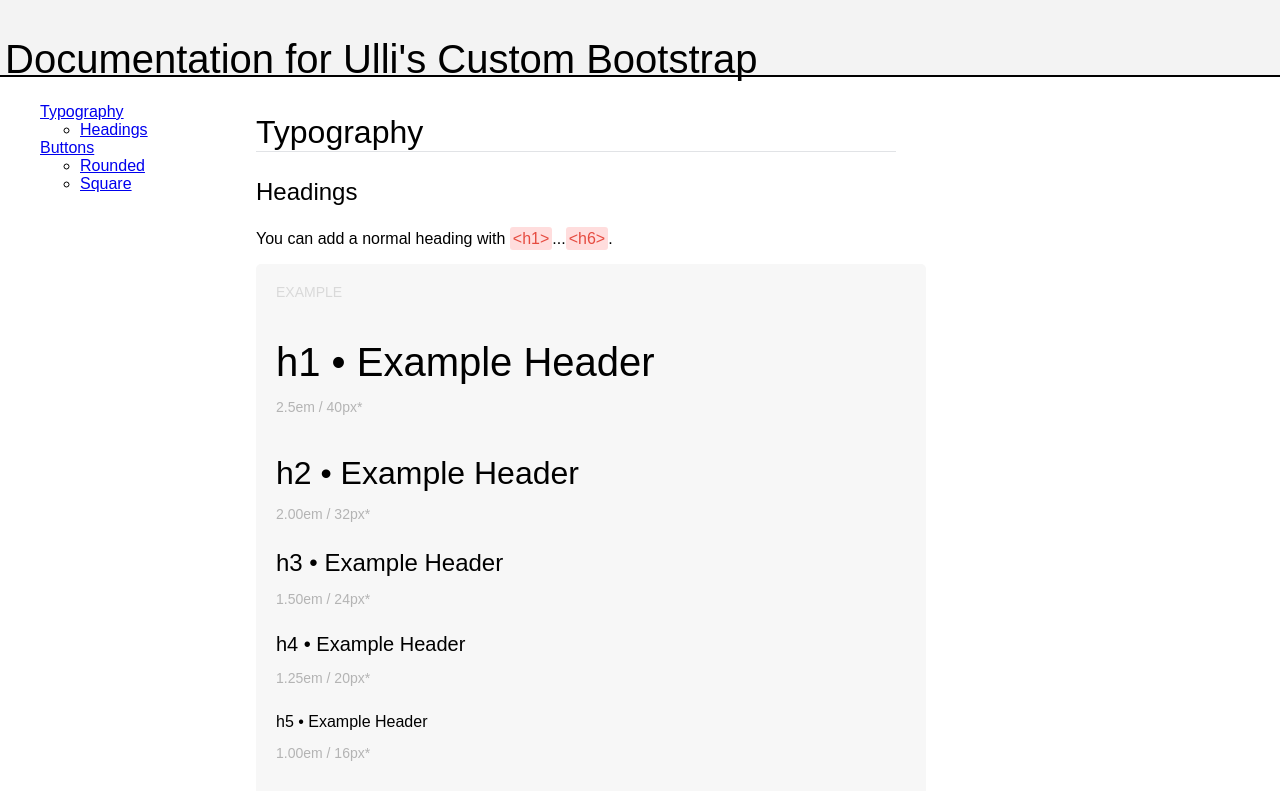
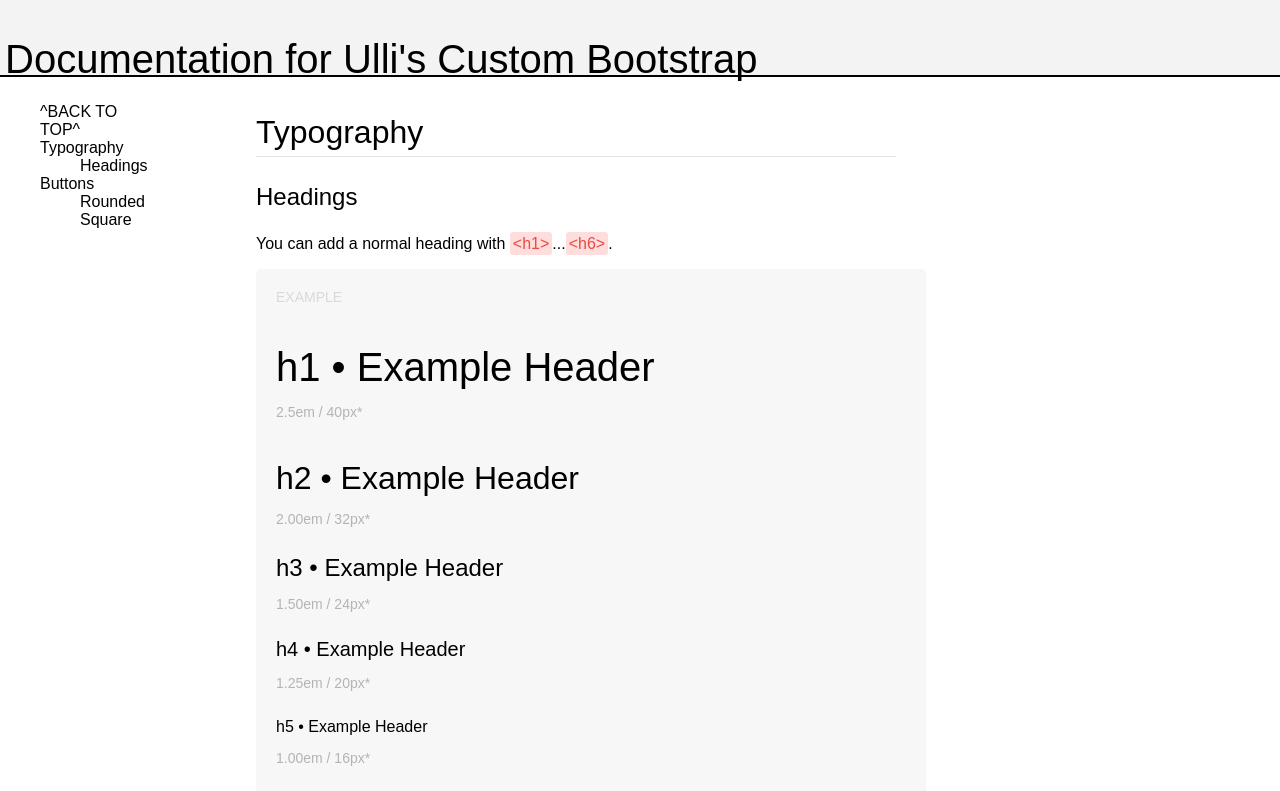
Before and after one commit to ullibodnar/custom-html-css-js-framework, a plain HTML site: page demo-page.html in a window 1280 px wide. Shown: the top 791 px of the page. Drawn offline with nearby package versions, Linux system fonts and the light colour scheme.

Commit message:
Fixed side navigation styling and such. Also the header padding.

```diff
--- a/custom-bootstrap.css
+++ b/custom-bootstrap.css
@@ -90,9 +90,19 @@ p.weak {
   color: #B4B4B4;
 }
 
+a {
+  color: black;
+  text-decoration: none;
+}
+
+a:hover {
+  text-decoration: underline;
+}
+
 /* Seperate sections */
 .section-header {
   border-bottom: 1px solid #E1E3E6;
+  padding-bottom: 5px;
   width: 100%
 }
 
--- a/demo-page.css
+++ b/demo-page.css
@@ -7,6 +7,11 @@ div.page-navigation {
   float: left;
   display: inline;
   width: 10%;
+
+}
+
+ul.page-navigation-list ul {
+  list-style-type: none;
 }
 
 div.hero-unit-fixed {
--- a/demo-page.html
+++ b/demo-page.html
@@ -18,19 +18,20 @@
 </head>
 
 <body>
-  <div class="header header-normal">
+  <div id="header" class="header header-normal">
     <h1>Documentation for Ulli's Custom Bootstrap</h1>
   </div>
   <div class="page-navigation">
     <ul class="page-navigation-list">
-      <a href="#typography">Typography</a>
+      <a class="side-page-navigation" href="#header">^BACK TO TOP^</a>
+      <a class="side-page-navigation" href="#typography">Typography</a>
       <ul>
-        <li><a href="#headings">Headings</a></li>
+        <li><a class="side-page-navigation" href="#headings">Headings</a></li>
       </ul>
-      <a href="#buttons">Buttons</a>
+      <a class="side-page-navigation" href="#buttons">Buttons</a>
       <ul>
-        <li><a href="#rounded-buttons">Rounded</a></li>
-        <li><a href="#square-buttons">Square</a></li>
+        <li><a class="side-page-navigation" href="#rounded-buttons">Rounded</a></li>
+        <li><a class="side-page-navigation" href="#square-buttons">Square</a></li>
       </ul>
     </ul>
   </div>
```
